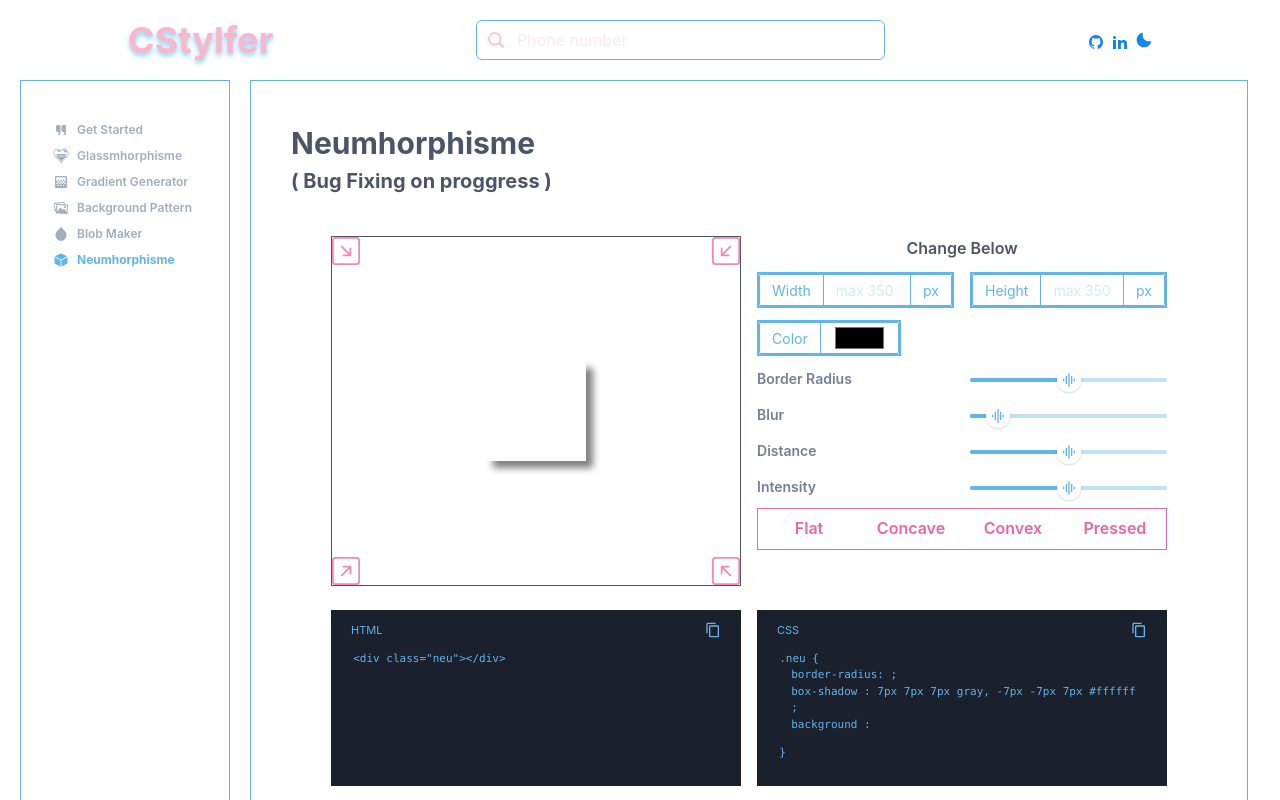
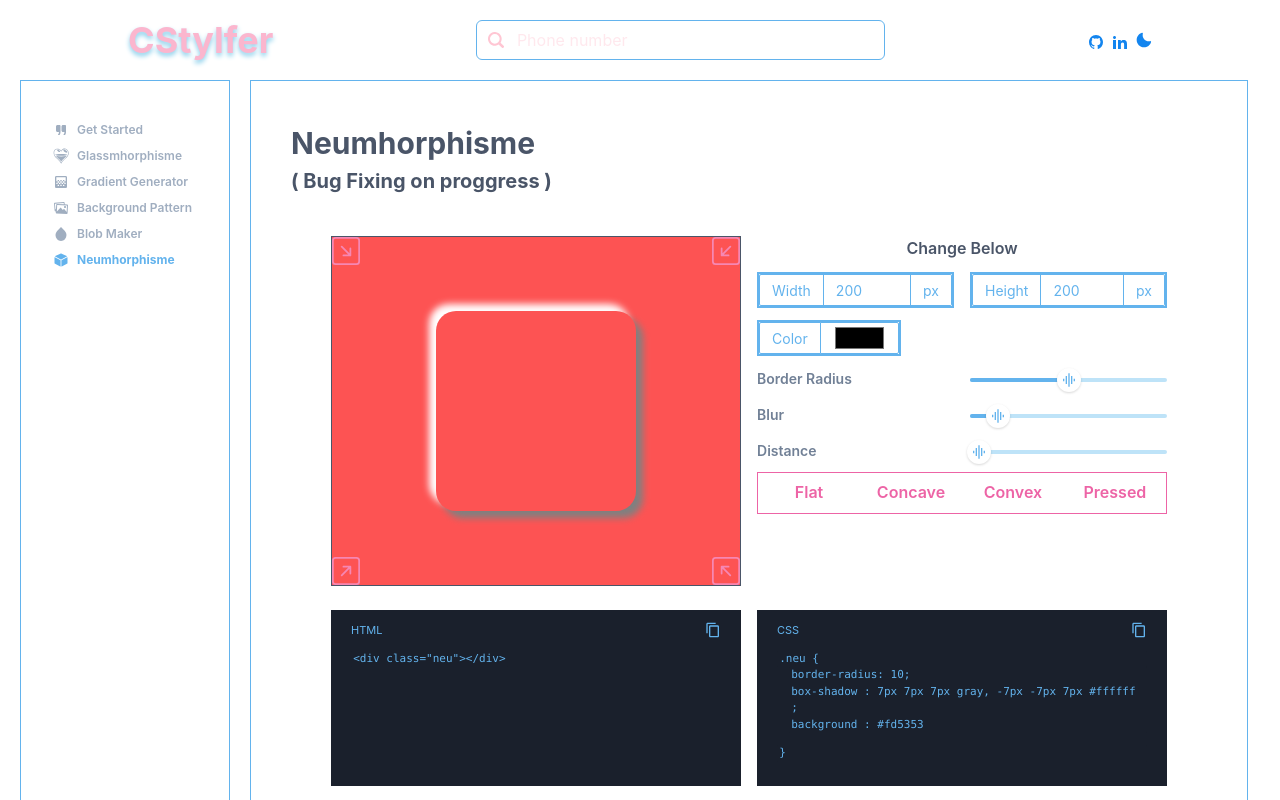
Before and after one commit to Novalia9517/CSTYLFER, a React (Vite) app: page /neu in a window 1280 px wide. Shown: the top 800 px of the page. Built offline with nearby package versions, Linux system fonts and the light colour scheme.

Commit message:
Fixing neumhorphisme

```diff
--- a/src/Pages/Neumhorphisme.jsx
+++ b/src/Pages/Neumhorphisme.jsx
@@ -22,23 +22,25 @@ import {BsArrowUpLeftSquare} from 'react-icons/bs'
 import { useEffect } from 'react'
 
 const Neumhorphisme = () => {
-    const [width, setWidth] = useState(100)
-    const [height, setHeight] = useState(100)
-    const [borderRadius, setBorderRadius] = useState('')
+    const [width, setWidth] = useState(200)
+    const [height, setHeight] = useState(200)
+    const [borderRadius, setBorderRadius] = useState(10)
     const [distance, setDistance] = useState(7)
     const [blur, setBlur] = useState(7)
     const [transparancy, setTransparancy] = useState('')
     const [intensity, setIntensity] = useState()
     const [linear, setLinear] = useState(false)
-    const [color, setColor] = useState(`#ffffff`)
-    const [backGround, setBackground] = useState()
-    const [backGroundImage, setBackgroundImage] = useState()
+    const [color, setColor] = useState(`#fd5353`)
+    const [backGround, setBackground] = useState('#fd5353')
+    const [backGroundImage, setBackgroundImage] = useState('')
     const [inset, setInset] = useState(false)
+    const [currValue, setCurrVal] = useState('TopLeft')
     const [neu,setNeu] = useState(`${distance}px ${distance}px ${blur}px gray, -${distance}px -${distance}px ${blur}px #ffffff`)
 
     const DistanceChange  = (e) => {
       setDistance(e)
-      setBlur( e * 2)
+      setBlur(e * 2)
+      setNeu(neu)
     }
     const AllDirections = {
       TopLeft : `${inset ? 'inset' : ''} ${distance}px ${distance}px ${blur}px gray, ${inset ? 'inset' : ''} -${distance}px -${distance}px ${blur}px #ffffff`,
@@ -48,8 +50,9 @@ const Neumhorphisme = () => {
     }
 
     const onDirectionChange = (value) => {
-      setNeu(AllDirections[value])
-      console.log(neu)
+      const newNeu = AllDirections[value]
+      setNeu(newNeu)
+      setCurrVal(value)
     }
 
     const onChooseType = (value) =>{
@@ -63,12 +66,18 @@ const Neumhorphisme = () => {
         setLinear(false)
       }else{
         console.log(color)
-        const red = parseInt(color.substr(1,2), 16)
-        const green = parseInt(color.substr(3,2), 16)
-        const blue = parseInt(color.substr(5,2), 16)
-        let rgb1 = `#` + `${(Math.ceil(red * 1.2)).toString(16)}` + `${(Math.ceil(green * 1.2)).toString(16)}` + `${Math.ceil((blue * 1.2)).toString(16)}`
+        console.log(color.substring(1,3))
+        let red = parseInt(color.substring(1,3), 16)
+        let green = parseInt(color.substring(3,5), 16)
+        let blue = parseInt(color.substring(5,7), 16)
+        console.log('before', red , green, blue)
+        let newRed  = Math.ceil(red * 1.2) <= 255 ? Math.ceil(red * 1.2) : 255
+        let newGreen  = Math.ceil(green * 1.2) <= 255 ? Math.ceil(green * 1.2) : 255
+        let newBlue  = Math.ceil(blue * 1.2) <= 255 ? Math.ceil(blue * 1.2) : 255
+        console.log('after', red,green,blue)
+        let rgb1 = `#` + `${newRed.toString(16)}` + `${newGreen.toString(16)}` + `${newBlue.toString(16)}`
         let rgb2 = `#` + `${(Math.ceil(red * 0.8)).toString(16)}` + `${(Math.ceil(green * 0.8)).toString(16)}` + `${Math.ceil((blue * 0.8)).toString(16)}`
-        console.log(rgb1, rgb2)
+        // console.log(rgb1, rgb2)
         if(value == 'concave'){
           setBackgroundImage(`linear-gradient(280deg, ${rgb1}, ${rgb2});`)
           setInset(false)
@@ -79,14 +88,13 @@ const Neumhorphisme = () => {
           setLinear(true)
         }
       }
+      setNeu(neu)
+
     }
-    // console.log(backGround)
-    // console.log(backGroundImage)
-    // console.log(inset)
-    // console.log(color)
 
     useEffect(() => {
-    },[backGround, backGroundImage, inset, linear, color, distance, blur, transparancy, neu])
+      onDirectionChange(currValue)
+    })
   return (
    <Layout>
     <Text fontSize={'3xl'} fontWeight='bold'>Neumhorphisme</Text>
@@ -152,12 +160,12 @@ const Neumhorphisme = () => {
                 <Grid templateColumns={'repeat(2, 1fr)'} gap={4} mt={3}>
                     <InputGroup size='sm' color='blue.300' border={'2px'}>
                         <InputLeftAddon children='Width' bg={'white'} />
-                        <Input type='number' placeholder='max 350' _placeholder={{opacity : '0.4', color : 'skyblue'}} onChange={(e) => e.target.value < 350 ? setWidth(e.target.value) : setWidth(350)}/>
+                        <Input type='number' placeholder='max 350' value={width} _placeholder={{opacity : '0.4', color : 'skyblue'}} onChange={(e) => e.target.value < 350 ? setWidth(e.target.value) : setWidth(350)}/>
                         <InputRightAddon children='px' bg='white'/>
                     </InputGroup>
                     <InputGroup size='sm' color='blue.300' border={'2px'}>
                         <InputLeftAddon children='Height' bg={'white'} color='blue.300'/>
-                        <Input type='number' placeholder='max 350' _placeholder={{opacity : '0.4', color : 'skyblue'}}  onChange={(e) => e.target.value < 350 ? setHeight(e.target.value) : setHeight(350)}/>
+                        <Input type='number' placeholder='max 350' value={height} _placeholder={{opacity : '0.4', color : 'skyblue'}}  onChange={(e) => e.target.value < 350 ? setHeight(e.target.value) : setHeight(350)}/>
                         <InputRightAddon children='px' bg={'white'} color='blue.300'/>
                     </InputGroup>
                 </Grid>
@@ -167,9 +175,8 @@ const Neumhorphisme = () => {
                 </InputGroup>
                 <CustomSlider min={0} max={50} title={'Border Radius'} change={(e) => setBorderRadius(e)}/>
                 <CustomSlider min={0} max={50} title={'Blur'} value={blur} change={(e) => setBlur(e)}/>
-                <CustomSlider min={5} max={50} title={'Distance'} change={(e) => DistanceChange(e)}/>
-                {/* <CustomSlider min={0} max={35} title={'Transparancy'} change={(e) => setTransparancy(e)}/> */}
-                <CustomSlider min={0} max={0.6} step={0.01} title={'Intensity'} change={(e) => setIntensity(e)}/>
+                <CustomSlider min={5} max={50} title={'Distance'} value={distance} change={(e) => DistanceChange(e)}/>
+                {/* <CustomSlider min={0.01} max={0.6} step={0.01} title={'Intensity'} change={(e) => setIntensity(e)}/> */}
                 <Grid display={'flex'} width='100%' border={'1px'} mt={2} color='pink.400'>
                   <Button
                     w={'25%'}
```
